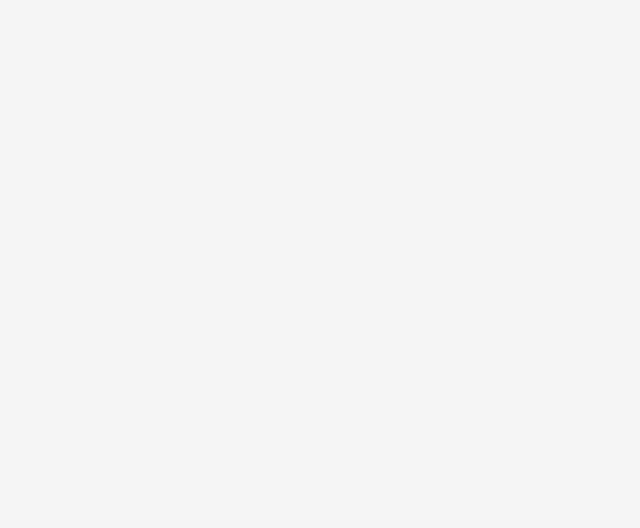
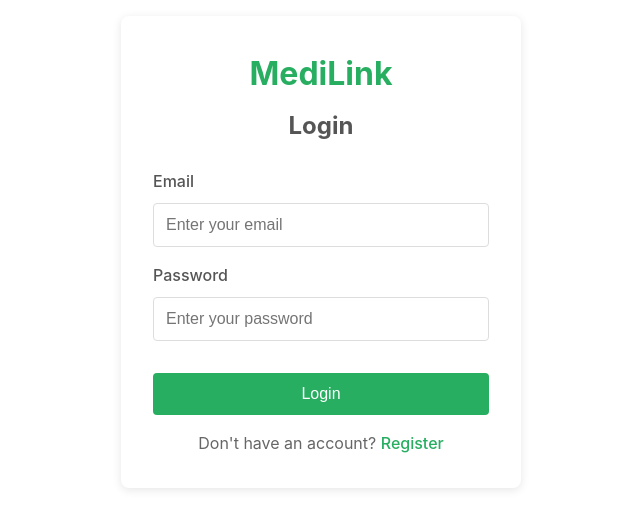
Before and after one commit to akshita-gkmit/medilink-frontend, a React (Vite) app in the folder medilink/: page /auth/login in a window 1280 px wide. Before the commit this address had no page. Shown: the part 148-676 px from the top of the page, without its empty margins (319-959 px from the left). Built offline with nearby package versions, Linux system fonts and the light colour scheme; no server answers.

Commit message:
feat: login UI and implement role-based redirection

```diff
--- a/medilink/src/constants/routes.js
+++ b/medilink/src/constants/routes.js
@@ -1,6 +1,6 @@
 const ROUTES = {
-  LOGIN: "/login",
-  REGISTER: "/register",
+  LOGIN: "/auth/login",
+  REGISTER: "/auth/register",
 
   ADMIN_DASHBOARD: "/admin/dashboard",
   ADMIN_DOCTORS: "/admin/doctors",
--- a/medilink/src/context/authContext.jsx
+++ b/medilink/src/context/authContext.jsx
@@ -1,4 +1,5 @@
-import React, { createContext, useState, useEffect } from "react";
+import { createContext, useContext, useState, useEffect } from "react";
+
 import { apiGet, apiPost } from "../services/apiHelper";
 import ROUTES from "../constants/routes";
 
@@ -37,15 +38,25 @@ export const AuthProvider = ({ children }) => {
 
   const login = async (email, password) => {
   try {
-      const response = await apiPost(ROUTES.AUTH_LOGIN, { email, password });
+    const response = await apiPost(ROUTES.LOGIN, { email, password });
 
-      const accessToken = response?.data?.accessToken;
-      const loggedInUser = response?.data?.user;
+    // Backend returns access_token and role
+    const accessToken = response?.data?.access_token;
+    const role = response?.data?.role;
+    const doctorId = response?.data?.doctor_id || null;
+    const userId = response?.data?.user_id || null;
 
-      if (!accessToken || !loggedInUser) {
+    if (!accessToken || !role) {
       return { success: false, error: "Invalid server response" };
     }
 
+    const loggedInUser = {
+      role,
+      user_id: userId,
+      doctor_id: doctorId,
+    };
+
+    // Save the token correctly
     localStorage.setItem("accessToken", accessToken);
     localStorage.setItem("role", loggedInUser.role);
 
@@ -54,21 +65,22 @@ export const AuthProvider = ({ children }) => {
 
     return {
       success: true,
-        role: loggedInUser.role,
-        user_id: loggedInUser.user_id,
-        doctor_id: loggedInUser.doctor_id,
+      role,
+      user_id: userId,
+      doctor_id: doctorId,
     };
   } catch (error) {
     return {
       success: false,
-        error: error.response?.data?.message || "Login failed",
+      error: error.response?.data?.detail || "Login failed",
     };
   }
 };
 
+
   const register = async (userData) => {
     try {
-      const response = await apiPost(ROUTES.AUTH_REGISTER, userData);
+      const response = await apiPost(ROUTES.REGISTER, userData);
       return { success: true, message: response?.data?.message };
     } catch (error) {
       return {
@@ -101,3 +113,4 @@ export const AuthProvider = ({ children }) => {
     </AuthContext.Provider>
   );
 };
+export const useAuth = () => useContext(AuthContext);
--- a/medilink/src/index.css
+++ b/medilink/src/index.css
@@ -1,77 +1,56 @@
-html, body, #root {
-  height: 100%;
-  margin: 0;
-  padding: 0;
-}
+:root {
+  --primary: #27ae60;
+  --primary-hover: #229954;
 
-:root {
-  --primary: #747bff;
-  --primary-hover: #535bf2;
+  --link: #27ae60;
+  --link-hover: #1e874b;
 
-  --link: #646cff;
-  --link-hover: #535bf2;
+  --background-light: #ffffff;
+  --background-dark: #242424;
 
-  --background-dark: #242424;
-  --background-light: #ffffff;
+  --text-dark: #213547;
+  --text-light: rgba(255, 255, 255, 0.87);
 
-  --text-light: rgba(255, 255, 255, 0.87);
-  --text-dark: #213547;
-
+  --button-bg-light: #f9f9f9;
   --button-bg-dark: #1a1a1a;
-  --button-border-hover: #646cff;
-  --button-bg-light: #f9f9f9;
-
-  font-family: system-ui, Avenir, Helvetica, Arial, sans-serif;
-  line-height: 1.5;
-  font-weight: 400;
-  color-scheme: light dark;
-  color: var(--text-light);
-  background-color: var(--background-dark);
-
-  font-synthesis: none;
-  text-rendering: optimizeLegibility;
-  -webkit-font-smoothing: antialiased;
-  -moz-osx-font-smoothing: grayscale;
+  --button-border-hover: #27ae60;
 }
 
 
 html, body, #root {
-  height: 100%;
   margin: 0;
   padding: 0;
+  height: 100%;
+  box-sizing: border-box;
 }
 
+body {
+  font-family: -apple-system, BlinkMacSystemFont, "Segoe UI", Roboto, Oxygen, Ubuntu, Cantarell, sans-serif;
+  background: var(--background-light);
+  color: var(--text-dark);
+  line-height: 1.6;
+  min-width: 320px;
+}
+
+/* Links */
 a {
   font-weight: 500;
   color: var(--link);
-  text-decoration: inherit;
+  text-decoration: none;
 }
 
 a:hover {
   color: var(--link-hover);
 }
 
-body {
-  margin: 0;
-  display: flex;
-  place-items: center;
-  min-width: 320px;
-  min-height: 100vh;
-}
-
-h1 {
-  font-size: 3.2em;
-  line-height: 1.1;
-}
-
+/* Buttons */
 button {
   border-radius: 8px;
   border: 1px solid transparent;
   padding: 0.6em 1.2em;
   font-size: 1em;
   font-weight: 500;
-  font-family: inherit;
-  background-color: var(--button-bg-dark);
+  background-color: var(--button-bg-light);
   cursor: pointer;
   transition: border-color 0.25s;
 }
@@ -80,22 +59,97 @@ button:hover {
   border-color: var(--button-border-hover);
 }
 
-button:focus,
-button:focus-visible {
-  outline: 4px auto -webkit-focus-ring-color;
+.auth-container {
+  display: flex;
+  justify-content: center;
+  align-items: center;
+  min-height: 100vh;
+  padding: 1rem;
+  background: var(--background-light);
 }
 
-@media (prefers-color-scheme: light) {
-  :root {
-    color: var(--text-dark);
-    background-color: var(--background-light);
-  }
+.auth-card {
+  background: var(--background-light);
+  padding: 2rem;
+  border-radius: 8px;
+  width: 100%;
+  max-width: 400px;
+  box-shadow: 0 2px 10px rgba(0, 0, 0, 0.1);
+}
 
-  a:hover {
-    color: var(--primary);
-  }
+.auth-card h1 {
+  text-align: center;
+  color: var(--primary);
+  margin-bottom: 0.5rem;
+  font-size: 2rem;
+}
 
-  button {
-    background-color: var(--button-bg-light);
-  }
+.auth-card h2 {
+  text-align: center;
+  margin-bottom: 1.5rem;
+  color: var(--text-dark);
+  font-size: 1.5rem;
 }
+
+.form-group {
+  margin-bottom: 1rem;
+}
+
+.form-group label {
+  color: var(--text-dark);
+  margin-bottom: 0.5rem;
+  display: block;
+}
+
+.form-group input {
+  width: 100%;
+  padding: 0.75rem;
+  background: var(--background-light);
+  border-radius: 4px;
+  border: 1px solid #ccc;
+  color: var(--text-dark);
+}
+
+.form-group input:focus {
+  outline: none;
+  border-color: var(--primary);
+}
+
+.btn-primary {
+  width: 100%;
+  padding: 0.75rem;
+  background: var(--primary);
+  color: var(--text-light);
+  border: none;
+  border-radius: 4px;
+  cursor: pointer;
+  margin-top: 1rem;
+}
+
+.btn-primary:hover {
+  background: var(--primary-hover);
+}
+
+.error-message {
+  background: #ffe6e6;
+  color: #d32f2f;
+  padding: 0.75rem;
+  text-align: center;
+  margin-bottom: 1rem;
+  border-radius: 4px;
+}
+
+.auth-link {
+  text-align: center;
+  margin-top: 1rem;
+  color: var(--text-dark);
+}
+
+.auth-link a {
+  color: var(--link);
+}
+
+.auth-link a:hover {
+  color: var(--link-hover);
+  text-decoration: underline;
+}
--- a/medilink/src/pages/auth/login.jsx
+++ b/medilink/src/pages/auth/login.jsx
@@ -1,7 +1,8 @@
 import React, { useState } from 'react';
 import { useNavigate, Link } from 'react-router-dom';
-import { useAuth } from '../../hooks/useAuth';
-import '../../styles/auth.css';
+
+import '../../index.css';
+import { useAuth } from "../../context/authContext";
 import ROUTES from "../../constants/routes";
 
 const Login = () => {
@@ -33,20 +34,20 @@ const Login = () => {
 
     console.log("LOGIN RESPONSE:", result);
 
-    if (result?.access_token) {
+    if (result?.success) {
       const userRole = result.role ? result.role.toLowerCase() : null;
 
       // Store login info
-      localStorage.setItem("token", result.access_token);
+      localStorage.setItem("token", result?.access_token);
       localStorage.setItem("role", userRole);
-      localStorage.setItem("user_id", result.user_id);
+      localStorage.setItem("user_id", result?.user_id);
 
       if (result.doctor_id) {
-        localStorage.setItem("doctor_id", result.doctor_id);
+        localStorage.setItem("doctor_id", result?.doctor_id);
       }
       console.log("LOGIN RESPONSE:", result);
+      alert(`Login successful as: ${userRole}`);
 
-      // Redirect based on role using ROUTES
       if (userRole?.toLowerCase() === "admin") {
         navigate(ROUTES.ADMIN_DASHBOARD);
       }
--- a/medilink/src/services/api.js
+++ b/medilink/src/services/api.js
@@ -1,9 +1,36 @@
-// src/services/api.js
 import axios from "axios";
 
+console.log("Loaded Base URL:", import.meta.env.VITE_BASE_URL);
+const BASE_URL = import.meta.env.VITE_BASE_URL;
+
 const api = axios.create({
-  baseURL: "http://localhost:8000",   // your FastAPI backend
-  withCredentials: false
+  baseURL: BASE_URL,
+  headers: {
+    "Content-Type": "application/json",
+  },
+  withCredentials: false,
 });
 
+api.interceptors.request.use(
+  (config) => {
+    const token = localStorage.getItem("token");
+    if (token) {
+      config.headers.Authorization = `Bearer ${token}`;
+    }
+    return config;
+  },
+  (error) => Promise.reject(error)
+);
+
+api.interceptors.response.use(
+  (response) => response,
+  (error) => {
+    if (error.response?.status === 401) {
+      localStorage.removeItem("token");
+      window.location.href = "/login";
+    }
+    return Promise.reject(error);
+  }
+);
+
 export default api;
--- a/medilink/src/services/apiHelper.js
+++ b/medilink/src/services/apiHelper.js
@@ -1,4 +1,4 @@
-import api from './axios';
+import api from './api';
 
 export const apiGet = async (url, config = {}) => {
   return api.get(url, config);
@@ -15,3 +15,7 @@ export const apiPut = async (url, data, config = {}) => {
 export const apiDelete = async (url, config = {}) => {
   return api.delete(url, config);
 };
+
+export const authLogin = () => {
+  return apiGet('/auth/login');
+};
```
Also changed, not shown: medilink/src/pages/admin/dashboard.jsx (+63 -21 lines), medilink/src/router/router.jsx (+4 -7 lines). Lines whose indentation alone changed are shown as unchanged.
